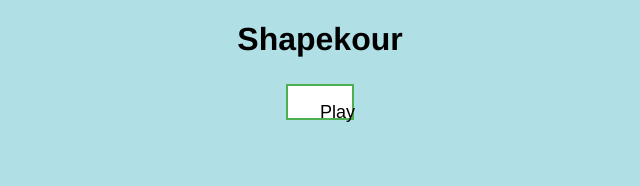
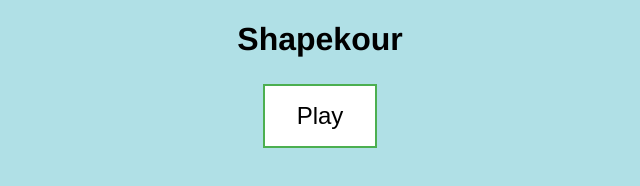
Before and after one commit to Maxsteelcooldan/Shapekour, a plain HTML site: page index.html in a window 1280 px wide. Shown: the whole page, without its empty margins (320-960 px from the left). Drawn offline with Linux system fonts and the light colour scheme.

Commit message:
Update style.css

```diff
--- a/style.css
+++ b/style.css
@@ -17,9 +17,6 @@ button {
   margin: 4px 2px;
   transition:300ms ease;
   cursor: pointer;
-  width: 56px;
-  height: 28px;
-  font-size: 18px;
 }
 
 .button1 {
```
